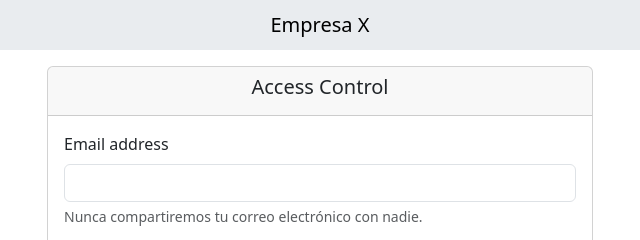
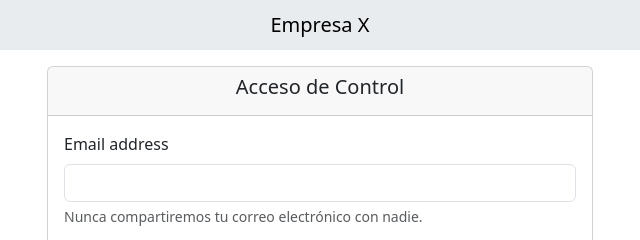
Before and after one commit to sebastian13lopez/app-develop, a plain HTML site: page index.html in a window 1280 px wide. Shown: the top 240 px of the page, 320-960 px from the left. Drawn offline with nearby package versions, Linux system fonts and the light colour scheme.

Commit message:
Inicio de sesion con js

```diff
--- a/index.html
+++ b/index.html
@@ -22,7 +22,7 @@
             <div class="col-6">
                 <div class="card">
                     <div class="card-header text-center">
-                      <h5>Access Control</h5>
+                      <h5>Acceso de Control</h5>
                     </div>
                     <div class="card-body">
                         <div id="mensaje"></div>
```
Also changed, not shown: js/loginService.js (+5 -2 lines).
